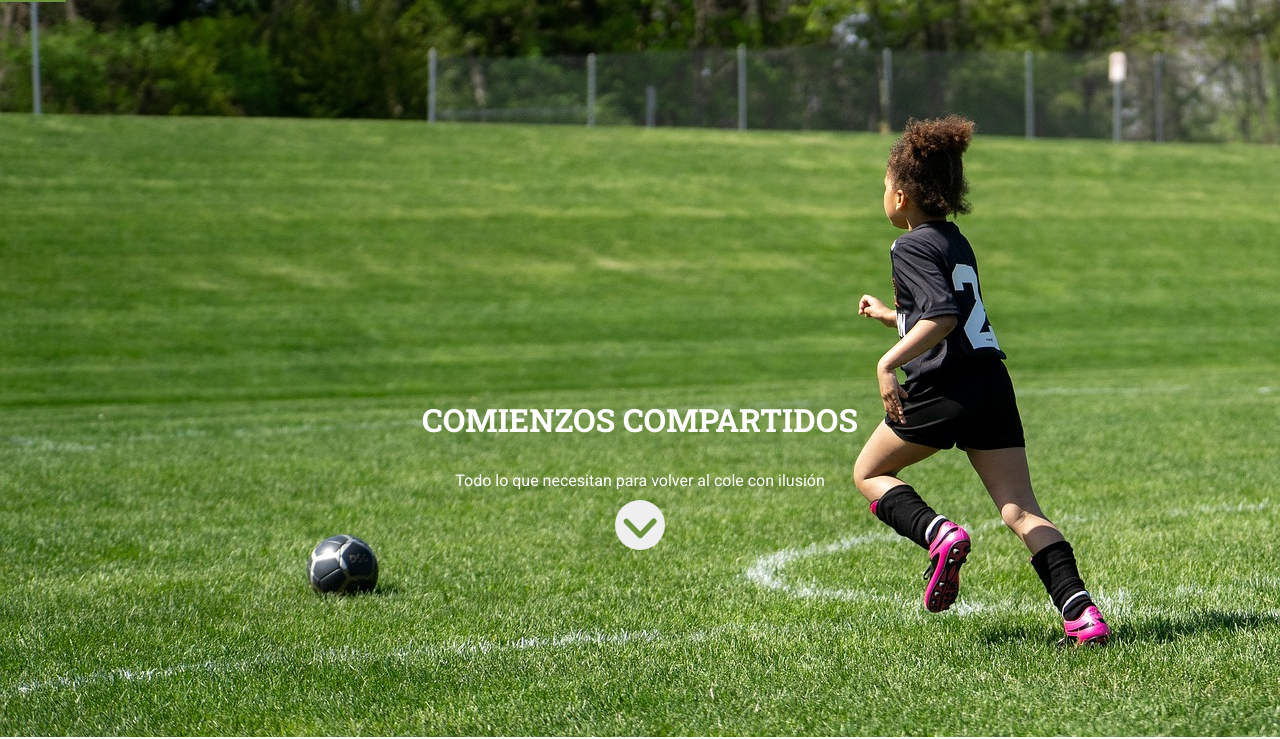
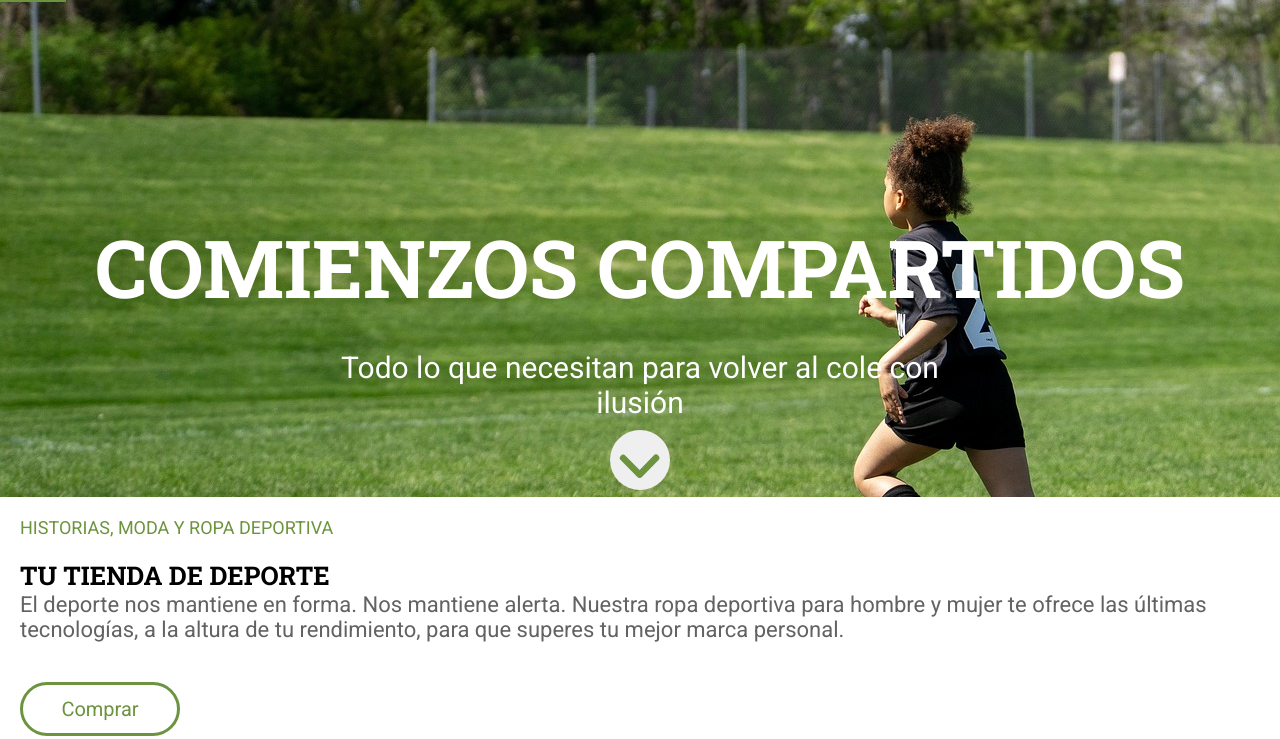
Before and after one commit to Adalab/modulo-1-evaluacion-final-LauraMartinezPerez, a website built with Vite: page src/index.html in a window 1280 px wide. Shown: the part 63-802 px from the top of the page. Built offline with nearby package versions, Linux system fonts and the light colour scheme.

Commit message:
hero version tablet

```diff
--- a/src/partials/hero.html
+++ b/src/partials/hero.html
@@ -2,7 +2,9 @@
    <div class="hero__container">
         <div class="hero__container--text">
             <h1 class="text-title">COMIENZOS COMPARTIDOS</h1>
-            <p class="text-par"> Todo lo que necesitan para volver al cole con ilusión</p>
+            <div class="container-text-par">
+                <p class="text-par"> Todo lo que necesitan para volver al cole con ilusión</p>
+            </div>
         </div>
         <div class="hero__container--scroll">
             <a href="#section-aside">
--- a/src/scss/layout/_hero.scss
+++ b/src/scss/layout/_hero.scss
@@ -1,9 +1,6 @@
 @use "../core/variables" as vars;
 
 
-html {
-    scroll-behavior: smooth;
-  }
 .hero {
     color: vars.$color-text-white;
     height: 100vh;
@@ -20,6 +17,7 @@ html {
         display: flex;
         flex-direction: column;
         justify-content: center;
+
 
     }
 
@@ -48,6 +46,7 @@ html {
                 justify-content: center;
                 align-items: center;
                 margin-top: 10px;
+
             }
 
                     .button-down {
@@ -68,3 +67,65 @@ html {
                     }
 
 }
+
+@media (min-width: 768px) {
+
+    .text-title {
+        font-size: 80px;
+        }
+        .text-par {
+            font-size: 30px;
+        }
+        .hero {
+            color: vars.$color-text-white;
+            height: 70vh;
+            background-image: url(/images/cover.jpeg);
+            background-repeat: no-repeat;
+            background-size: ccover;
+            background-position: 50% 0;
+            display: flex;
+            justify-content: center;
+            align-items: center;
+            width: 100%;
+
+            &__container--scroll {
+                display: flex;
+                justify-content: center;
+                align-items: center;
+                margin-top: 10px;
+
+            }
+
+                    .button-down {
+                    margin-top: 0px;
+                    border: none;
+                    border-radius: 50%;
+                    height: 60px;
+                    width: 60px;
+                    }
+
+                    .scroll-down {
+                    display: flex;
+                    position: relative;
+                    z-index: 1;
+                    width: 70%;
+                    bottom: 40px;
+                    left: 9px;
+                    }
+
+        }
+        .container-text-par {
+            width: 60%;
+        }
+
+        .button-down {
+            margin-top: 0px;
+            border: none;
+            border-radius: 50%;
+            height: 70px;
+            width: 70px;
+            }
+
+
+
+}
```
Also changed, not shown: src/scss/layout/_header.scss (line endings or trailing spaces).
